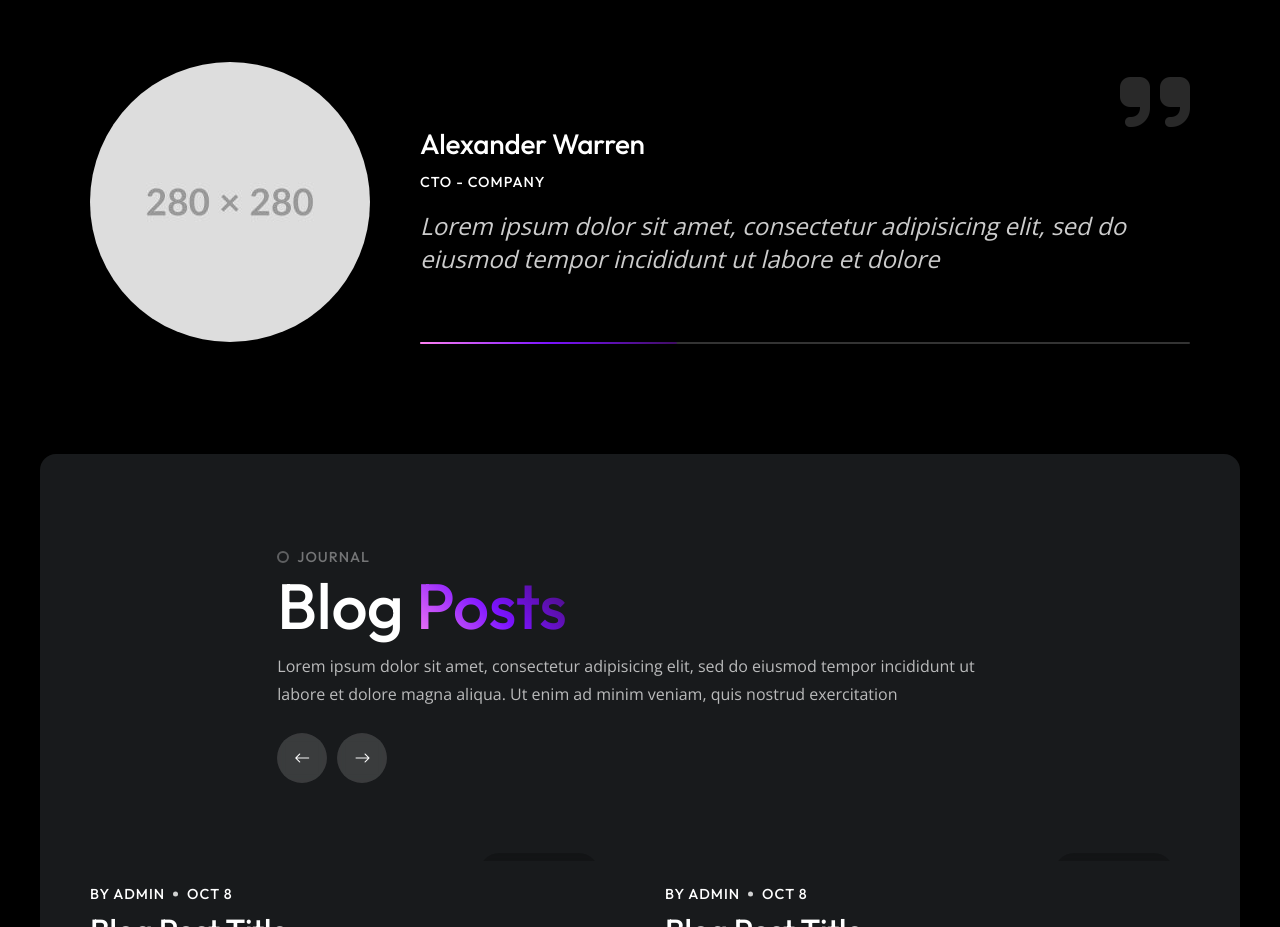
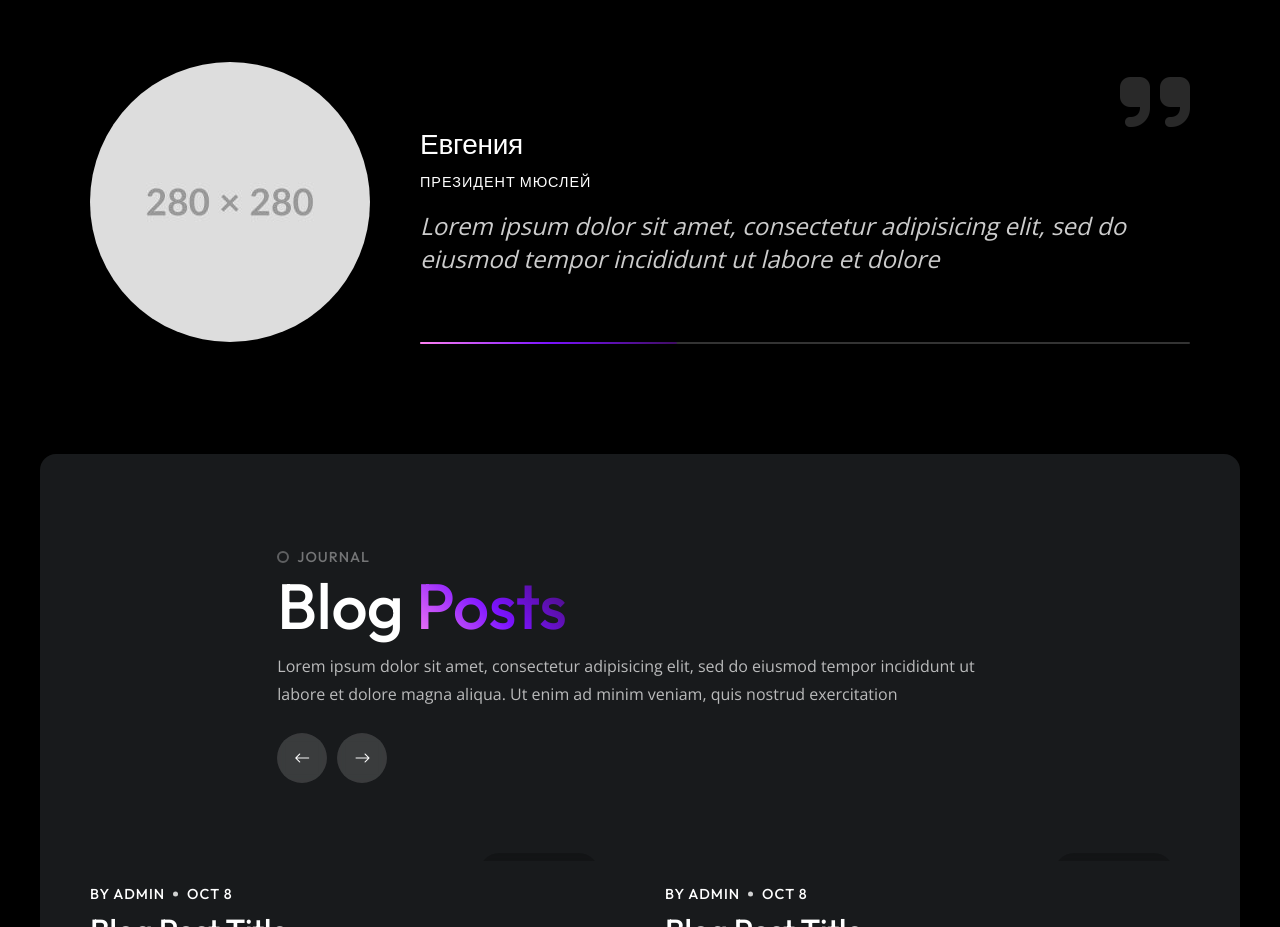
Before and after one commit to SedoyLuka/PashaQP, a website: page index.html in a window 1280 px wide. Shown: the part 5260-6187 px from the top of the page. Drawn offline with nearby package versions, Linux system fonts and the light colour scheme; some packages are replaced by stand-ins of ours.

Commit message:
Последний

```diff
--- a/index.html
+++ b/index.html
@@ -530,8 +530,8 @@
 									</div>
 									<div class="testimonial-content">
 										<div class="mb-3">
-											<h3>Alexander Warren</h3>
-											<span class="sm-heading text-white">CTO - Company</span>
+											<h3>Евгения</h3>
+											<span class="sm-heading text-white">Президент мюслей</span>
 										</div>
 										<p class="fs-4 fw-normal fst-italic line-height-140">Lorem ipsum dolor sit amet, consectetur adipisicing elit, sed do eiusmod tempor incididunt ut labore et dolore</p>
 									</div>
@@ -545,10 +545,10 @@
 									</div>
 									<div class="testimonial-content">
 										<div class="mb-3">
-											<h3>Alexander Warren</h3>
-											<span class="sm-heading text-white">CTO - Company</span>
+											<h3>Евгения</h3>
+											<span class="sm-heading text-white">Президент мюслей</span>
 										</div>
-										<p class="fs-4 fw-normal fst-italic line-height-140">Lorem ipsum dolor sit amet, consectetur adipisicing elit, sed do eiusmod tempor incididunt ut labore et dolore</p>
+										<p class="fs-4 fw-normal fst-italic line-height-140">Чувак чувствует, рекомендую!</p>
 									</div>
 								</div>
 							</div>
```
